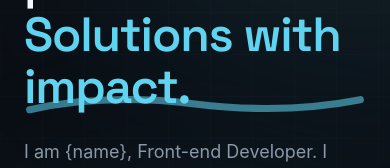
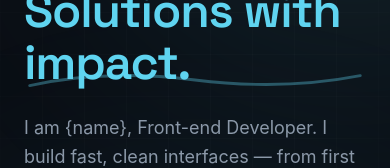
Before and after one commit to zoespanagiotes-hash/portfolio, an Angular app: page / in a window 390 px wide. Shown: the part 282-450 px from the top of the page. Built offline with nearby package versions, Linux system fonts and the light colour scheme.

Commit message:
add responsive changes

```diff
--- a/src/app/Components/hero/hero.html
+++ b/src/app/Components/hero/hero.html
@@ -33,7 +33,7 @@
   </div>
 
   <div
-    class="relative z-10 mx-auto flex min-h-screen max-w-7xl flex-col justify-center gap-16 px-6 py-12 md:py-18 lg:flex-row lg:items-center lg:gap-10 lg:px-8"
+    class="relative z-10 mx-auto flex min-h-screen max-w-7xl flex-col justify-center gap-16 px-6 py-6 md:py-18 lg:flex-row lg:items-center lg:gap-10 lg:px-8"
   >
     <!-- ================= LEFT: λόγος ================= -->
     <div class="flex-1 lg:max-w-xl">
@@ -57,10 +57,10 @@
             <path
               d="M2 5.5C20 1.5 40 1 60 3.5C80 6 100 5.5 118 2"
               stroke="#5FD4F0"
-              stroke-width="2.5"
+              stroke-width="1"
               fill="none"
               stroke-linecap="round"
-              opacity="0.55"
+              opacity="0.35"
             />
           </svg>
         </span>
--- a/src/app/Components/skills/skills.html
+++ b/src/app/Components/skills/skills.html
@@ -1,6 +1,6 @@
 <section
   id="skills"
-  class="bg-[var(--background-secondary-color)] px-6 py-16 text-white md:px-8 md:py-20 xl:px-20"
+  class="bg-[var(--background-secondary-color)] px-6 py-4 lg:py-16 text-white md:px-8 md:py-20 xl:px-20"
 >
   <div
     class="mx-auto flex w-full max-w-7xl flex-col justify-center items-center gap-14 md:flex-row md:items-center lg:gap-20"
@@ -87,7 +87,7 @@
     </div>
 
     <!-- Right side -->
-    <div class="w-full md:w-[70%] min-h-[600px] p-0 lg:p-4 shadow-lg mx-auto flex flex-col justify-center items-center">
+    <div class="w-full md:w-[70%] lg:min-h-[600px] p-0 lg:p-4 shadow-lg mx-auto flex flex-col justify-center items-center">
       @if (activeCategory() !== 'services') {
         <!-- Skills and tools -->
         <div class="w-full grid grid-cols-3 gap-4">
```
